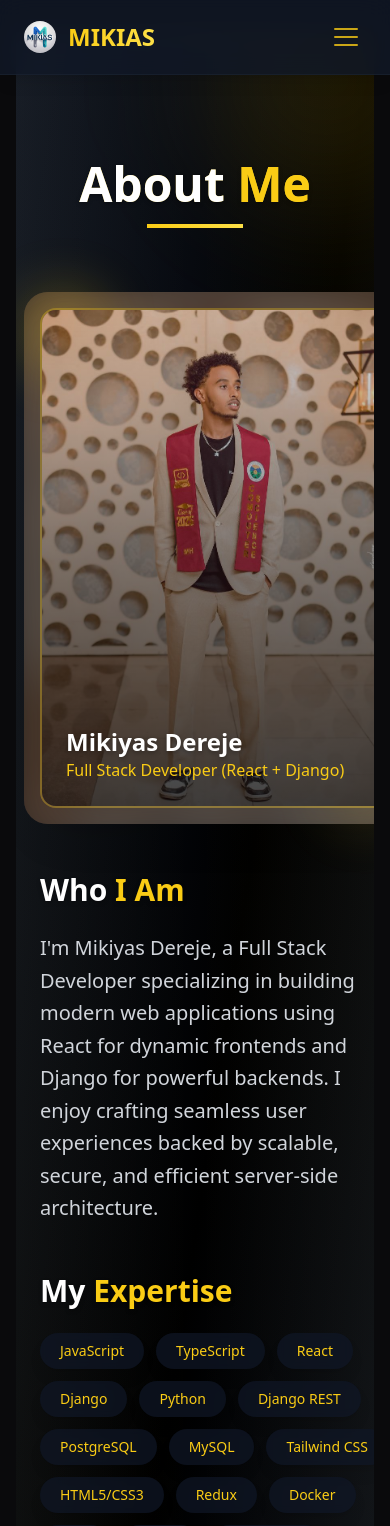
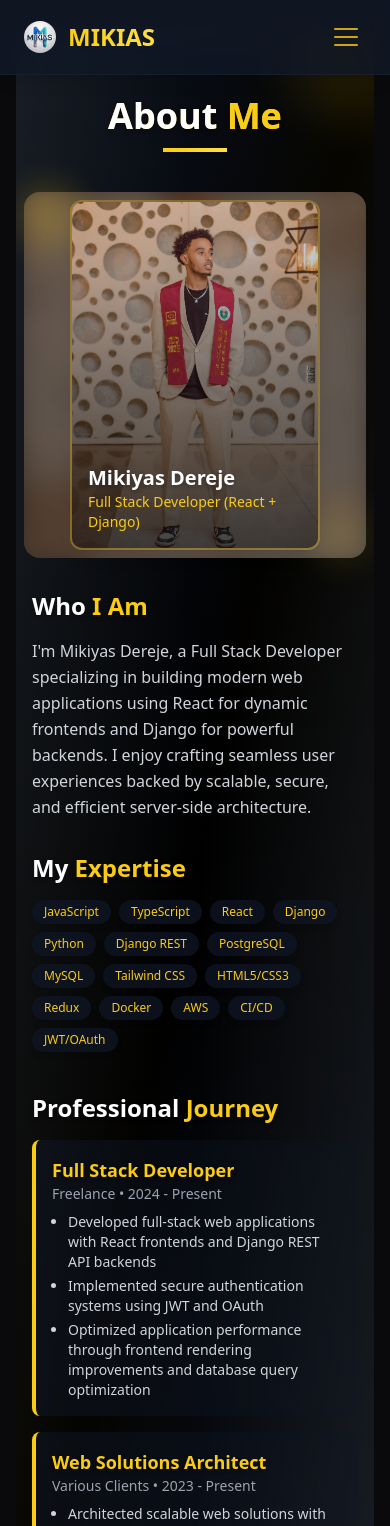
Before and after one commit to Miki-714/my-portfolio, a React (Vite) app: page /about in a window 390 px wide. Shown: the top 1526 px of the page. Built offline with nearby package versions, Linux system fonts and the light colour scheme.

Commit message:
Update About.jsx

```diff
--- a/src/pages/About.jsx
+++ b/src/pages/About.jsx
@@ -1,18 +1,18 @@
 import { motion } from "framer-motion";
 import { useInView } from "react-intersection-observer";
-import profileImage from "../../src/images/background.jpg"; // Update path as needed
+import profileImage from "../../src/images/background.jpg";
 
 const About = () => {
   const [titleRef, titleInView] = useInView({
-    threshold: 0.5,
+    threshold: 0.3, // Lower threshold for mobile
     triggerOnce: true,
   });
   const [imageRef, imageInView] = useInView({
-    threshold: 0.3,
+    threshold: 0.2, // Lower threshold for mobile
     triggerOnce: true,
   });
   const [contentRef, contentInView] = useInView({
-    threshold: 0.2,
+    threshold: 0.1, // Lower threshold for mobile
     triggerOnce: true,
   });
 
@@ -56,7 +56,7 @@ const About = () => {
   ];
 
   return (
-    <section className="relative overflow-hidden py-32" id="about">
+    <section className="relative overflow-hidden py-16 md:py-32" id="about">
       {/* Gradient Background */}
       <div className="absolute inset-0 z-0 bg-gradient-to-br from-gray-900 via-black to-gray-900"></div>
 
@@ -68,53 +68,53 @@ const About = () => {
         className="absolute inset-0 z-0 bg-gradient-to-r from-yellow-400/10 via-transparent to-yellow-400/10"
       ></motion.div>
 
-      {/* Decorative elements */}
+      {/* Simplified decorative elements for mobile */}
       <div className="absolute left-0 top-0 z-10 h-1 w-full bg-gradient-to-r from-transparent via-yellow-400 to-transparent opacity-20"></div>
-      <div className="absolute -right-20 -top-20 z-0 h-64 w-64 rounded-full bg-yellow-400/10 blur-3xl"></div>
-      <div className="absolute -left-20 bottom-0 z-0 h-64 w-64 rounded-full bg-yellow-400/5 blur-3xl"></div>
+      <div className="absolute -right-10 -top-10 z-0 h-32 w-32 rounded-full bg-yellow-400/10 blur-xl md:-right-20 md:-top-20 md:h-64 md:w-64 md:blur-3xl"></div>
+      <div className="absolute -left-10 bottom-0 z-0 h-32 w-32 rounded-full bg-yellow-400/5 blur-xl md:-left-20 md:h-64 md:w-64 md:blur-3xl"></div>
 
-      <div className="relative z-10 mx-auto max-w-7xl px-6">
+      <div className="relative z-10 mx-auto max-w-7xl px-4 sm:px-6">
         {/* Section Title */}
         <motion.div
           ref={titleRef}
-          initial={{ opacity: 0, y: 50 }}
+          initial={{ opacity: 0, y: 30 }}
           animate={titleInView ? { opacity: 1, y: 0 } : {}}
-          transition={{ duration: 0.8 }}
-          className="mb-20 text-center"
+          transition={{ duration: 0.6 }}
+          className="mb-12 text-center md:mb-20"
         >
-          <h1 className="text-5xl font-bold text-white md:text-6xl">
+          <h1 className="text-4xl font-bold text-white sm:text-5xl md:text-6xl">
             About <span className="text-yellow-400">Me</span>
           </h1>
-          <div className="mx-auto mt-4 h-1 w-24 bg-gradient-to-r from-yellow-400 to-yellow-300"></div>
+          <div className="mx-auto mt-3 h-1 w-16 bg-gradient-to-r from-yellow-400 to-yellow-300 sm:w-24"></div>
         </motion.div>
 
-        <div className="grid gap-16 lg:grid-cols-2">
-          {/* Profile Image - Enhanced Card with Blur Effect */}
+        <div className="grid gap-10 md:gap-16 lg:grid-cols-2">
+          {/* Profile Image - Responsive Card */}
           <motion.div
             ref={imageRef}
-            initial={{ opacity: 0, x: -50 }}
+            initial={{ opacity: 0, x: -30 }}
             animate={imageInView ? { opacity: 1, x: 0 } : {}}
-            transition={{ duration: 0.8 }}
+            transition={{ duration: 0.6 }}
             className="relative flex items-center justify-center"
           >
             {/* Blurred background container */}
-            <div className="absolute -inset-4 z-0 overflow-hidden rounded-3xl">
+            <div className="absolute -inset-2 z-0 overflow-hidden rounded-2xl md:-inset-4 md:rounded-3xl">
               <motion.img
                 src={profileImage}
                 alt="Blurred background"
-                className="h-full w-full scale-110 object-cover blur-xl brightness-75"
+                className="h-full w-full scale-110 object-cover blur-lg brightness-75 md:blur-xl"
               />
               <div className="absolute inset-0 bg-black/30"></div>
             </div>
 
             {/* Main card container */}
-            <div className="relative z-10 h-[500px] w-[350px] overflow-hidden rounded-2xl border-2 border-yellow-400/30 shadow-2xl backdrop-blur-sm transition-all duration-500 hover:shadow-[0_0_30px_rgba(234,179,8,0.5)]">
+            <div className="relative z-10 h-[350px] w-[250px] overflow-hidden rounded-xl border-2 border-yellow-400/30 shadow-lg backdrop-blur-sm transition-all duration-300 hover:shadow-[0_0_20px_rgba(234,179,8,0.5)] sm:h-[400px] sm:w-[300px] md:h-[500px] md:w-[350px] md:rounded-2xl">
               {/* Main profile image */}
               <motion.img
                 initial={{ scale: 1.1 }}
                 animate={imageInView ? { scale: 1 } : {}}
                 transition={{
-                  duration: 1.2,
+                  duration: 1,
                   type: "spring",
                   stiffness: 400,
                   damping: 10,
@@ -122,57 +122,57 @@ const About = () => {
                 src={profileImage}
                 alt="Profile"
                 className="h-full w-full object-cover"
-                whileHover={{ rotate: 10, scale: 1.1 }}
+                whileHover={{ rotate: 5, scale: 1.05 }}
               />
 
               {/* Gradient overlay */}
               <div className="absolute inset-0 bg-gradient-to-t from-black/70 via-black/40 to-transparent"></div>
 
               {/* Card overlay content */}
-              <div className="absolute bottom-0 left-0 right-0 p-6 text-white">
+              <div className="absolute bottom-0 left-0 right-0 p-4 text-white sm:p-6">
                 <motion.h3
                   initial={{ opacity: 0 }}
                   animate={imageInView ? { opacity: 1 } : {}}
-                  transition={{ delay: 0.8 }}
-                  className="text-2xl font-bold"
+                  transition={{ delay: 0.6 }}
+                  className="text-xl font-bold sm:text-2xl"
                 >
                   Mikiyas Dereje
                 </motion.h3>
                 <motion.p
                   initial={{ opacity: 0 }}
                   animate={imageInView ? { opacity: 1 } : {}}
-                  transition={{ delay: 1 }}
-                  className="text-yellow-400"
+                  transition={{ delay: 0.8 }}
+                  className="text-sm text-yellow-400 sm:text-base"
                 >
                   Full Stack Developer (React + Django)
                 </motion.p>
               </div>
             </div>
 
-            {/* Decorative glow elements */}
-            <div className="absolute -left-6 -top-6 h-24 w-24 rounded-full bg-yellow-400/20 blur-xl"></div>
-            <div className="absolute -bottom-6 -right-6 h-24 w-24 rounded-full bg-yellow-400/10 blur-xl"></div>
+            {/* Smaller decorative elements for mobile */}
+            <div className="absolute -left-4 -top-4 h-16 w-16 rounded-full bg-yellow-400/20 blur-lg md:-left-6 md:-top-6 md:h-24 md:w-24 md:blur-xl"></div>
+            <div className="absolute -bottom-4 -right-4 h-16 w-16 rounded-full bg-yellow-400/10 blur-lg md:-bottom-6 md:-right-6 md:h-24 md:w-24 md:blur-xl"></div>
           </motion.div>
 
           {/* Content */}
           <motion.div
             ref={contentRef}
-            initial={{ opacity: 0, x: 50 }}
+            initial={{ opacity: 0, x: 30 }}
             animate={contentInView ? { opacity: 1, x: 0 } : {}}
-            transition={{ duration: 0.8, delay: 0.2 }}
+            transition={{ duration: 0.6, delay: 0.1 }}
             className="flex flex-col justify-center"
           >
             {/* Introduction */}
-            <div className="mb-12">
+            <div className="mb-8 md:mb-12">
               <motion.h2
-                whileHover={{ x: 5 }}
-                className="mb-6 text-3xl font-semibold text-white md:text-4xl"
+                whileHover={{ x: 3 }}
+                className="mb-4 text-2xl font-semibold text-white sm:text-3xl md:text-4xl"
               >
                 Who <span className="text-yellow-400">I Am</span>
               </motion.h2>
               <motion.p
-                whileHover={{ x: 5 }}
-                className="text-xl leading-relaxed text-gray-300"
+                whileHover={{ x: 3 }}
+                className="text-base leading-relaxed text-gray-300 sm:text-lg md:text-xl"
               >
                 I&#39;m Mikiyas Dereje, a Full Stack Developer specializing in
                 building modern web applications using React for dynamic
@@ -183,26 +183,26 @@ const About = () => {
             </div>
 
             {/* Skills */}
-            <div className="mb-14">
+            <div className="mb-10 md:mb-14">
               <motion.h2
-                whileHover={{ x: 5 }}
-                className="mb-6 text-3xl font-semibold text-white md:text-4xl"
+                whileHover={{ x: 3 }}
+                className="mb-4 text-2xl font-semibold text-white sm:text-3xl md:text-4xl"
               >
                 My <span className="text-yellow-400">Expertise</span>
               </motion.h2>
-              <div className="flex flex-wrap gap-3">
+              <div className="flex flex-wrap gap-2 sm:gap-3">
                 {skills.map((skill, index) => (
                   <motion.span
                     key={skill}
-                    initial={{ opacity: 0, y: 20 }}
+                    initial={{ opacity: 0, y: 15 }}
                     animate={contentInView ? { opacity: 1, y: 0 } : {}}
-                    transition={{ delay: 0.1 + index * 0.05 }}
+                    transition={{ delay: 0.05 + index * 0.03 }}
                     whileHover={{
-                      y: -3,
+                      y: -2,
                       backgroundColor: "rgba(234, 179, 8, 0.15)",
-                      boxShadow: "0 5px 15px rgba(234, 179, 8, 0.2)",
+                      boxShadow: "0 3px 10px rgba(234, 179, 8, 0.2)",
                     }}
-                    className="rounded-full bg-gray-900/70 px-5 py-2 text-sm font-medium text-yellow-400 shadow-lg backdrop-blur-sm transition-all"
+                    className="rounded-full bg-gray-900/70 px-3 py-1 text-xs font-medium text-yellow-400 shadow-md backdrop-blur-sm transition-all sm:px-4 sm:py-2 sm:text-sm"
                   >
                     {skill}
                   </motion.span>
@@ -213,35 +213,35 @@ const About = () => {
             {/* Experience */}
             <div>
               <motion.h2
-                whileHover={{ x: 5 }}
-                className="mb-6 text-3xl font-semibold text-white md:text-4xl"
+                whileHover={{ x: 3 }}
+                className="mb-4 text-2xl font-semibold text-white sm:text-3xl md:text-4xl"
               >
                 Professional <span className="text-yellow-400">Journey</span>
               </motion.h2>
-              <div className="space-y-6">
+              <div className="space-y-4 sm:space-y-6">
                 {experiences.map((exp, index) => (
                   <motion.div
                     key={index}
-                    initial={{ opacity: 0, y: 30 }}
+                    initial={{ opacity: 0, y: 20 }}
                     animate={contentInView ? { opacity: 1, y: 0 } : {}}
-                    transition={{ delay: 0.3 + index * 0.1 }}
+                    transition={{ delay: 0.2 + index * 0.1 }}
                     whileHover={{
-                      y: -5,
-                      boxShadow: "0 10px 25px rgba(234, 179, 8, 0.1)",
+                      y: -3,
+                      boxShadow: "0 5px 15px rgba(234, 179, 8, 0.1)",
                     }}
-                    className="group relative rounded-xl border-l-4 border-yellow-400 bg-gradient-to-r from-gray-900/50 to-gray-900/20 p-6 backdrop-blur-sm transition-all before:absolute before:inset-0 before:-z-10 before:rounded-xl before:bg-gradient-to-r before:from-yellow-400/10 before:to-transparent before:opacity-0 before:transition-all before:duration-500 before:content-[''] hover:before:opacity-100"
+                    className="group relative rounded-lg border-l-4 border-yellow-400 bg-gradient-to-r from-gray-900/50 to-gray-900/20 p-4 backdrop-blur-sm transition-all before:absolute before:inset-0 before:-z-10 before:rounded-lg before:bg-gradient-to-r before:from-yellow-400/10 before:to-transparent before:opacity-0 before:transition-all before:duration-300 before:content-[''] hover:before:opacity-100 sm:rounded-xl sm:p-6"
                   >
-                    <h3 className="text-xl font-bold text-yellow-400 transition-colors group-hover:text-yellow-300">
+                    <h3 className="text-lg font-bold text-yellow-400 transition-colors group-hover:text-yellow-300 sm:text-xl">
                       {exp.title}
                     </h3>
-                    <p className="mb-3 text-gray-400 transition-colors group-hover:text-gray-300">
+                    <p className="mb-2 text-sm text-gray-400 transition-colors group-hover:text-gray-300 sm:mb-3 sm:text-base">
                       {exp.company}
                     </p>
-                    <ul className="list-disc space-y-2 pl-5 text-gray-300">
+                    <ul className="list-disc space-y-1 pl-4 text-sm text-gray-300 sm:space-y-2 sm:pl-5 sm:text-base">
                       {exp.bullets.map((bullet, i) => (
                         <motion.li
                           key={i}
-                          whileHover={{ x: 5 }}
+                          whileHover={{ x: 3 }}
                           transition={{ type: "spring" }}
                           className="transition-colors group-hover:text-white"
                         >
```
